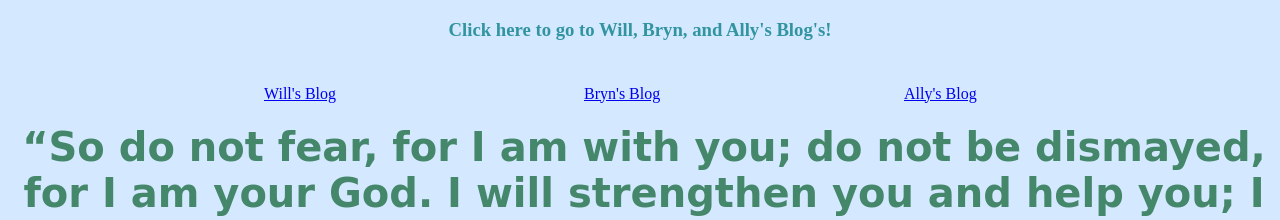
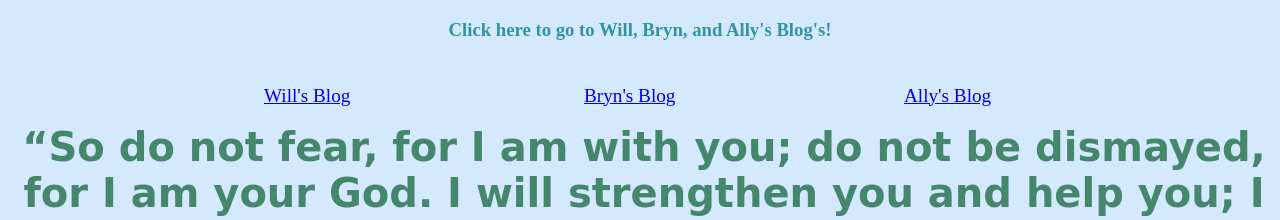
Before and after one commit to wprochazka/prochazka-blogs, a plain HTML site: page index.html in a window 1280 px wide. Shown: the part 61-281 px from the top of the page. Drawn offline with Linux system fonts and the light colour scheme.

Commit message:
Update index.html

```diff
--- a/index.html
+++ b/index.html
@@ -23,18 +23,21 @@
                 margin-left : 20%;
                 margin-top : 25px;
                 position: absolute;
+                font-size : 1.2em;
             }
 
             #bryn {
                 margin-left : 45%;
                 margin-top : 25px;
                 position : absolute;
+                font-size : 1.2em;
             }
 
             #ally {
                 margin-left : 70%;
                 margin-top : 25px;
                 position : absolute;
+                font-size : 1.2em;
             }
 
             #isiah {
```
